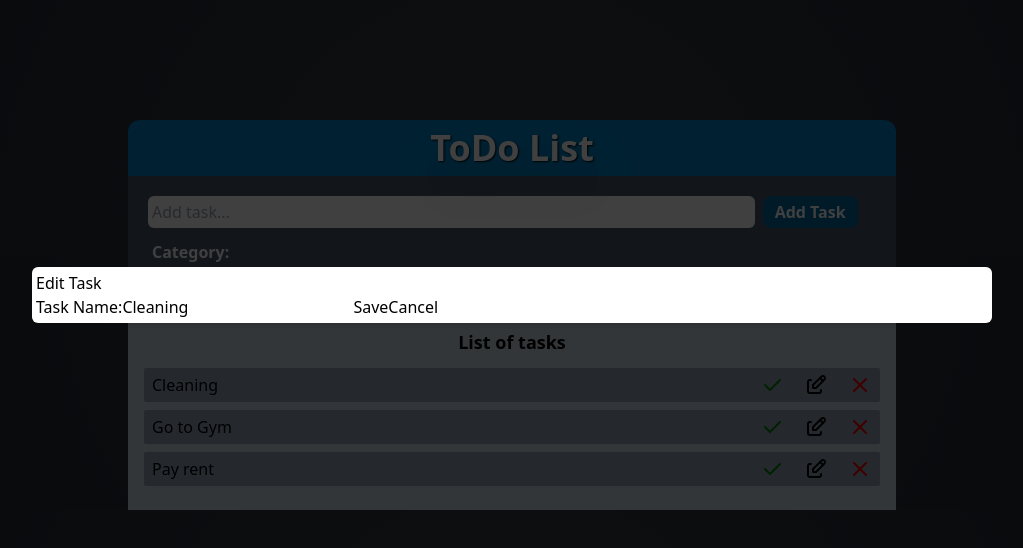
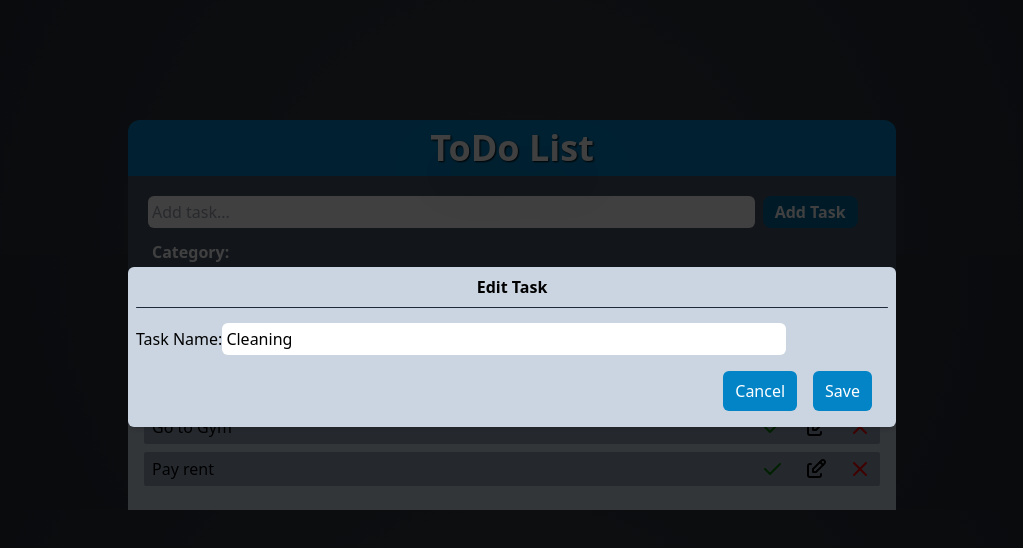
Before and after one commit to Astilion/ToDoApp, a React (Vite) app: page / in a window 1280 px wide. Both pictures are taken after a click on the button 944 px from the left and 385 px from the top of the page. Shown: the top 548 px of the page, without its empty margins (128-1151 px from the left). Built offline with nearby package versions, Linux system fonts and the light colour scheme.

Commit message:
modal styling

```diff
--- a/src/components/EditTask.tsx
+++ b/src/components/EditTask.tsx
@@ -20,18 +20,29 @@ const EditTask = ({ taskName, onClose, onSave }: EditTaskProps) => {
 
 	return (
 		<Modal onClose={onClose}>
-				<h2>Edit Task</h2>
-				<label htmlFor='editedName'>Task Name:</label>
+			<h2 className='font-bold mb-2 text-center'>Edit Task</h2>
+			<div className='bg-slate-800 h-[0.25px] rounded-md mb-2'></div>
+			<label  htmlFor='editedName'>Task Name:</label>
 			<input
+				className='p-1 my-2 rounded-md w-3/4'
 				type='text'
 				id='editedName'
 				value={editedName}
 				onChange={handleNameChange}
 			/>
-				<button onClick={handleSave}>Save</button>
-				<button onClick={onClose}>Cancel</button>
+			<div className='flex justify-end p-2'>
+				<button
+					className='px-3 py-2 bg-sky-600 text-white transition-colors hover:bg-slate-400 rounded-md mx-2'
+					onClick={onClose}>
+					Cancel
+				</button>
+				<button
+					className='px-3 py-2 mx-2 bg-sky-600 text-white transition-colors hover:bg-sky-500 rounded-md'
+					onClick={handleSave}>
+					Save
+				</button>
+			</div>
 		</Modal>
-
 	);
 };
 
--- a/src/components/Modal.tsx
+++ b/src/components/Modal.tsx
@@ -12,9 +12,9 @@ const Modal = ({ onClose, children }: ModalProps) => {
 			<div
 				className='fixed top-0 left-0 w-full h-screen z-20 backdrop'
 				onClick={onClose}></div>
-			<div className='flex justify-center'>
+			<div className='flex justify-center items-center'>
 				<motion.div
-					className='fixed top-1/3 w-full lg:w-3/4 bg-white p-1 rounded-md shadow-md z-30'
+					className='bg-slate-300 p-2 fixed top-1/3 md:min-w-3xl w-full md:max-w-3xl rounded-md shadow-md z-30'
 					variants={{
 						hidden: { opacity: 0, y: 30, scale: 0.8 },
 						visible: { opacity: 1, y: 0, scale: 1 },
```
Lines whose indentation alone changed are shown as unchanged.
